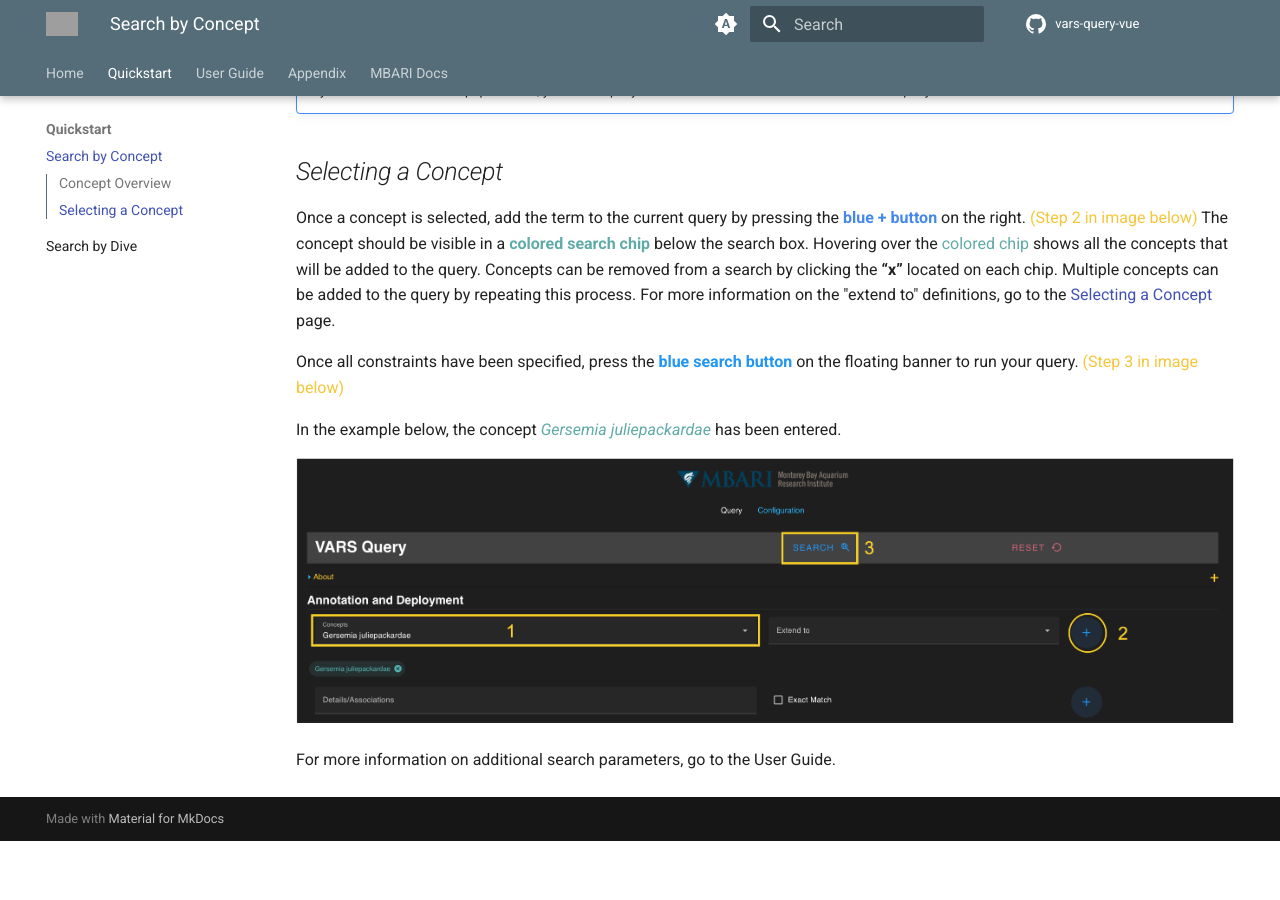
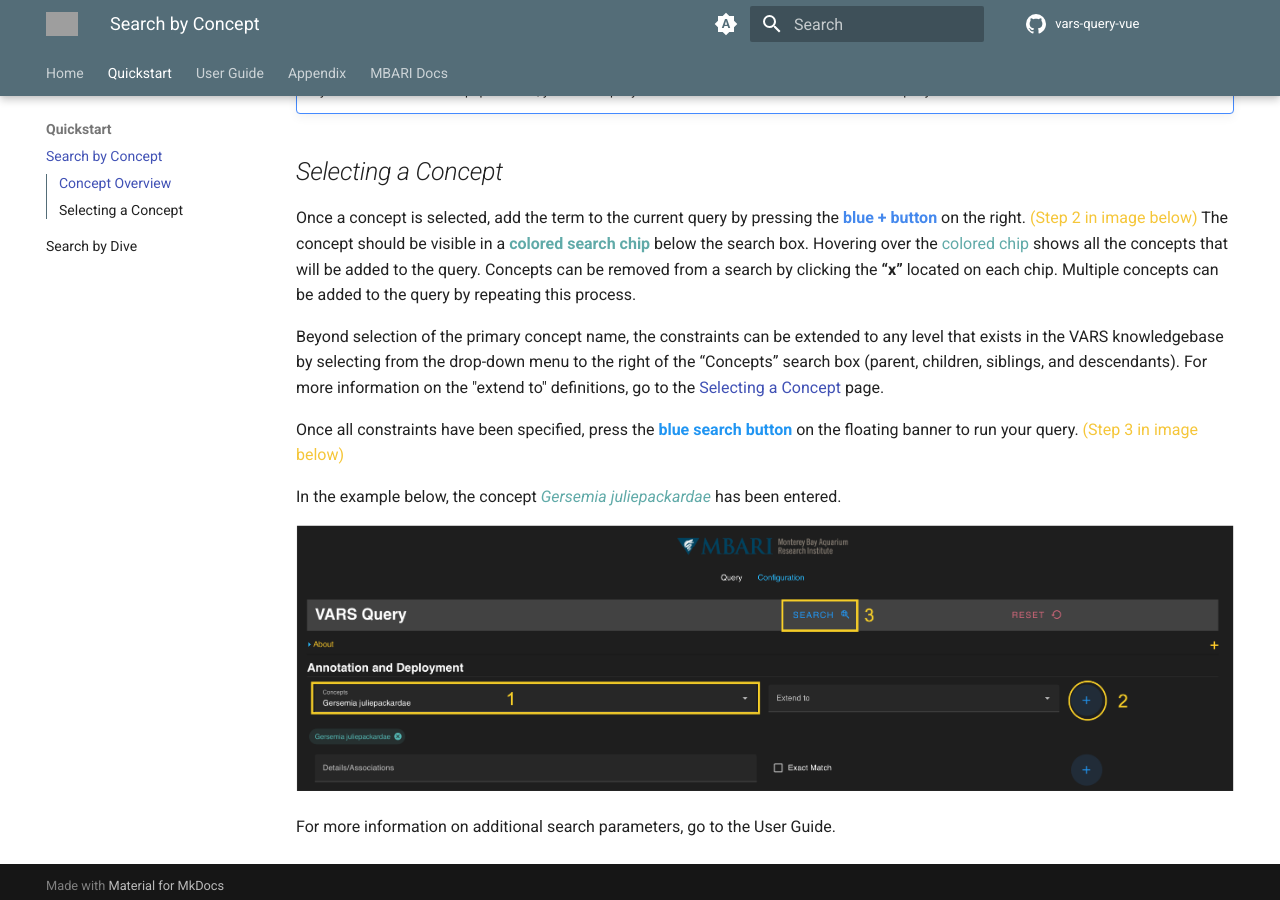
Before and after one commit to mbari-org/vars-query-vue, an MkDocs documentation site: the page built from docs/quickstart_search_concept.md, in a window 1280 px wide and 900 px high, scrolled down 543 px. Built offline with MkDocs 1.6.1 and Material for MkDocs 9.7.7, drawn with Linux system fonts in a browser that asks for light colours; comment, search, counter and statistics services are not loaded; before the commit the page ends 1384 px from its top, so only the background shows below that; grey boxes are pictures that could not be loaded.

```diff
--- a/docs/quickstart_search_concept.md
+++ b/docs/quickstart_search_concept.md
@@ -13,7 +13,9 @@ Concepts are selected from a database of all formal and common taxonomic, geolog
 
 ## *Selecting a Concept* ##
 
-Once a concept is selected, add the term to the current query by pressing the <span style="color:#4488ed;">**blue **+** button**</span> on the right. <span style="color:#F5c639;">(Step 2 in image below)</span>  The concept should be visible in a <span style="color:#60aaa8;">**colored search chip**</span> below the search box. Hovering over the <span style="color:#60aaa8;">colored chip</span> shows all the concepts that will be added to the query. Concepts can be removed from a search by clicking the **“x”** located on each chip. Multiple concepts can be added to the query by repeating this process. For more information on the "extend to" definitions, go to the [Selecting a Concept](doc_selecting_concept.md) page.
+Once a concept is selected, add the term to the current query by pressing the <span style="color:#4488ed;">**blue **+** button**</span> on the right. <span style="color:#F5c639;">(Step 2 in image below)</span>  The concept should be visible in a <span style="color:#60aaa8;">**colored search chip**</span> below the search box. Hovering over the <span style="color:#60aaa8;">colored chip</span> shows all the concepts that will be added to the query. Concepts can be removed from a search by clicking the **“x”** located on each chip. Multiple concepts can be added to the query by repeating this process.
+
+Beyond selection of the primary concept name, the constraints can be extended to any level that exists in the VARS knowledgebase by selecting from the drop-down menu to the right of the “Concepts” search box (parent, children, siblings, and descendants). For more information on the "extend to" definitions, go to the [Selecting a Concept](doc_selecting_concept.md) page.
 
 Once all constraints have been specified, press the <span style="color:#2095f2;">**blue search button**</span> on the floating banner to run your query. <span style="color:#F5c639;">(Step 3 in image below)</span>
 
```
Also changed, not shown: docs/doc_selecting_concept.md (+23 -0 lines), docs/assets/images/concept_general_select_dropdown.png (added), docs/assets/images/concept_withguides.png (added), docs/assets/images/search_button.png (added).
